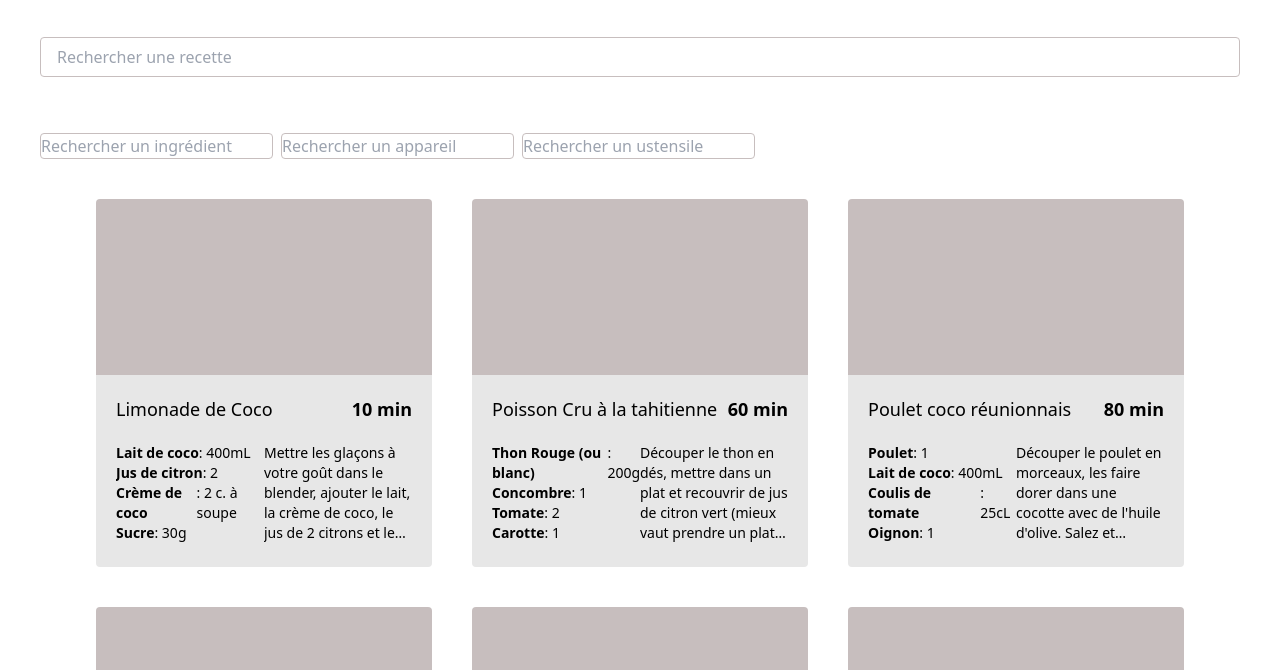
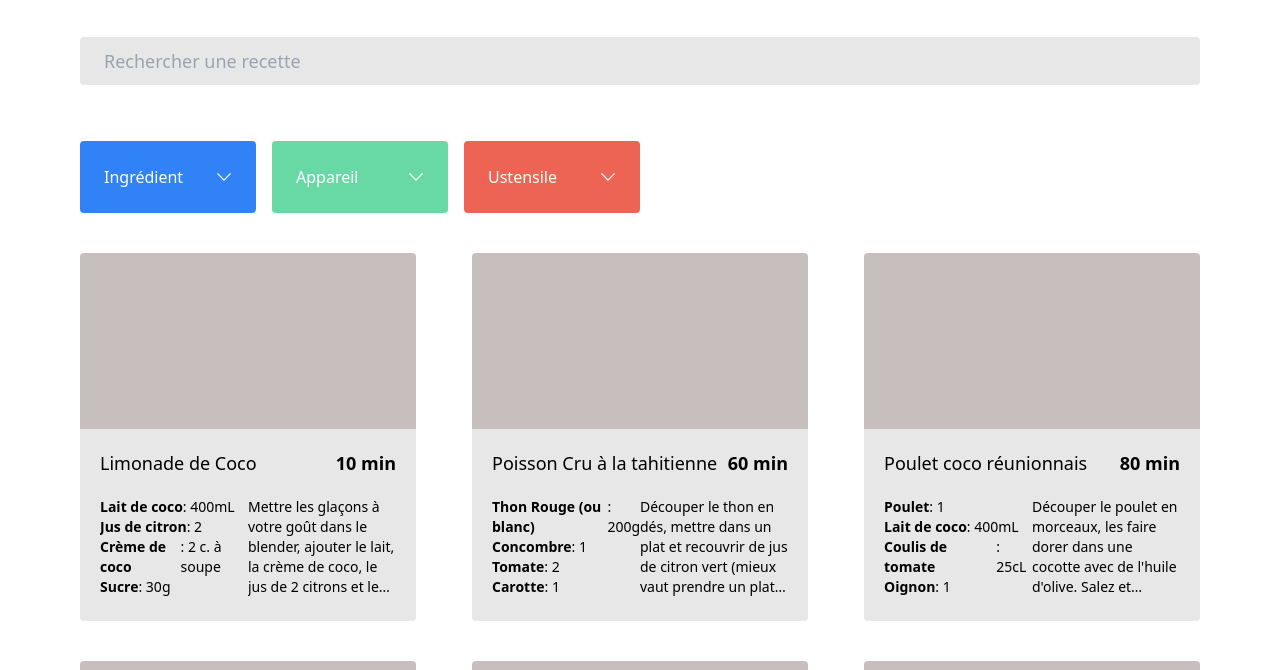
Before and after one commit to cbergon/OpenClassrooms-P7-LesPetitsPlats, a website: page index.html in a window 1280 px wide. Shown: the part 130-800 px from the top of the page. Drawn offline with Linux system fonts and the light colour scheme.

Commit message:
style: filters displayed as expected

```diff
--- a/index.css
+++ b/index.css
@@ -1,8 +1,3 @@
 @tailwind base;
 @tailwind components;
 @tailwind utilities;
-
-
-input {
-    @apply border outline-none border-secondaryGreyDark focus: ring-2 focus:ring-secondaryGreyDark focus:border-transparent focus-visible:outline-none focus-visible:ring-2 focus-visible:ring-secondaryGreyDark focus-visible:border-transparent;
-}
--- a/index.html
+++ b/index.html
@@ -11,7 +11,7 @@
     <title>Les Petits Plats</title>
   </head>
   <body>
-    <header class="p-10 flex justify-center w-full">
+    <header class="flex justify-center w-full p-10">
       <img
         width="250px"
         height="93px"
@@ -25,6 +25,7 @@
     </main>
     <script src="data/recipes.js"></script>
     <script src="scripts/Model.js"></script>
+    <script src="scripts/utils/string.js"></script>
     <script src="scripts/views/Search.js"></script>
     <script src="scripts/views/RecipeCard.js"></script>
     <script src="scripts/views/RecipesView.js"></script>
--- a/scripts/Model.js
+++ b/scripts/Model.js
@@ -21,7 +21,7 @@ class Model {
             (acc, recipe) => [
               ...acc,
               ...recipe.ingredients.map((ingredient) =>
-                this.capitalise(ingredient.ingredient)
+                capitalise(ingredient.ingredient)
               ),
             ],
             []
@@ -29,13 +29,11 @@ class Model {
         )
       ).sort(),
       appliances: Array.from(
-        new Set(this.recipes.map((recipe) => this.capitalise(recipe.appliance)))
+        new Set(this.recipes.map((recipe) => capitalise(recipe.appliance)))
       ).sort(),
       tools: Array.from(
         new Set(
-          this.recipes.flatMap((recipe) =>
-            recipe.ustensils.map(this.capitalise)
-          )
+          this.recipes.flatMap((recipe) => recipe.ustensils.map(capitalise))
         )
       ).sort(),
     };
@@ -50,10 +48,10 @@ class Model {
 
     const newRecipes = filteredRecipes.filter((recipe) => {
       const possibilities = [
-        this.slugify(recipe.name),
-        this.slugify(recipe.description),
+        slugify(recipe.name),
+        slugify(recipe.description),
         ...recipe.ingredients.map((ingredient) =>
-          this.slugify(ingredient.ingredient)
+          slugify(ingredient.ingredient)
         ),
       ];
 
@@ -66,10 +64,10 @@ class Model {
 
     // for (let recipe of filteredRecipes) {
     //   const possibilities = [
-    //     this.slugify(recipe.name),
-    //     this.slugify(recipe.description),
+    //     slugify(recipe.name),
+    //     slugify(recipe.description),
     //     ...recipe.ingredients.map((ingredient) =>
-    //       this.slugify(ingredient.ingredient)
+    //       slugify(ingredient.ingredient)
     //     ),
     //   ];
     //   for (let possibility of possibilities) {
@@ -104,7 +102,7 @@ class Model {
   }
 
   setGlobalSearch(_, value) {
-    this.globalSearch = this.slugify(value);
+    this.globalSearch = slugify(value);
   }
 
   setFilter(type, value) {
@@ -116,17 +114,4 @@ class Model {
   removeFilter(type, value) {
     this.filters[type] = this.filters[type].filter((item) => item !== value);
   }
-
-  capitalise(str) {
-    return `${str.substring(0, 1).toUpperCase()}${str
-      .substring(1)
-      .toLowerCase()}`;
-  }
-
-  slugify(str) {
-    return str
-      .toLowerCase()
-      .normalize("NFD")
-      .replace(/\p{Diacritic}/gu, "");
-  }
 }
--- /dev/null
+++ b/scripts/utils/string.js
@@ -0,0 +1,12 @@
+function capitalise(str) {
+  return `${str.substring(0, 1).toUpperCase()}${str
+    .substring(1)
+    .toLowerCase()}`;
+}
+
+function slugify(str) {
+  return str
+    .toLowerCase()
+    .normalize("NFD")
+    .replace(/\p{Diacritic}/gu, "");
+}
--- a/scripts/views/RecipesView.js
+++ b/scripts/views/RecipesView.js
@@ -4,7 +4,7 @@ class RecipesView {
     this.recipesContainer.classList.add(
       "flex",
       "flex-wrap",
-      "justify-center",
+      "justify-between",
       "gap-10",
       "p-10"
     );
--- a/scripts/views/Search.js
+++ b/scripts/views/Search.js
@@ -12,14 +12,30 @@ class Search {
 
   init(availableFilters) {
     this.availableFilters = availableFilters;
-    this.searchContainer.classList.add("flex", "flex-col", "gap-5", "w-full");
+    this.searchContainer.classList.add(
+      "flex",
+      "flex-col",
+      "gap-5",
+      "w-full",
+      "px-10"
+    );
 
     // #region search bar
     const searchBarContainer = document.createElement("div");
     searchBarContainer.classList.add("flex", "justify-center", "w-full");
 
     const searchInput = document.createElement("input");
-    searchInput.classList.add("h-10", "px-4", "rounded", "w-full");
+    searchInput.classList.add(
+      "h-10",
+      "p-6",
+      "rounded",
+      "w-full",
+      "bg-secondaryGrey",
+      "border-none",
+      "text-black",
+      "text-lg",
+      "text-opacity-25"
+    );
     searchInput.placeholder = "Rechercher une recette";
     searchInput.addEventListener("input", (event) => {
       let value = "";
@@ -41,7 +57,7 @@ class Search {
 
     // #region filter tags
     this.filterTagsWrapper = document.createElement("div");
-    this.filterTagsWrapper.classList.add("flex", "gap-2", "p-2");
+    this.filterTagsWrapper.classList.add("flex", "gap-2", "py-2");
     this.filterTagsWrapper.setAttribute("id", "tags-wrapper");
     // #endregion
 
@@ -78,9 +94,10 @@ class Search {
     // #endregion
   }
 
+  // generates tag displaying active filters
   genTag(type, filter) {
     const tag = document.createElement("div");
-    const bgColor = `bg-${this.getColor(type)}`;
+    const bgColor = this.getColor(type);
     tag.classList.add(
       "flex",
       "items-center",
@@ -109,10 +126,49 @@ class Search {
     return tag;
   }
 
+  // generates a button that activate the filter's input
+  genButton(type) {
+    const button = document.createElement("button");
+    button.setAttribute("id", `filter-${type}`);
+    button.classList.add(
+      "text-white",
+      "p-6",
+      "rounded",
+      "w-44",
+      "flex",
+      "justify-between",
+      "items-center",
+      this.getColor(type)
+    );
+    button.textContent = capitalise(this.translations[type]);
+
+    const icon = document.createElement("img");
+    icon.classList.add("w-4");
+    icon.setAttribute("src", "assets/down-arrow-svgrepo-com.svg");
+    icon.setAttribute("type", "image/svg");
+    icon.setAttribute("alt", "dropdown-arrow");
+
+    button.appendChild(icon);
+
+    return button;
+  }
+
+  // generates an input activated by a button and displaying a datalist
   genInput(type) {
+    const width = type === "ingredients" ? "w-[1000px]" : "w-96";
     const input = document.createElement("input");
-    input.setAttribute("list", `${type}-filter`);
-    input.classList.add("w-96", "rounded");
+    input.setAttribute("list", "");
+    input.setAttribute("autocomplete", "off");
+    input.classList.add(
+      width,
+      "rounded-t",
+      "placeholder-white",
+      "text-bold",
+      "text-white",
+      "p-6",
+      "focus-visible:outline-none",
+      this.getColor(type)
+    );
     input.placeholder = `Rechercher un ${this.translations[type]}`;
     input.addEventListener("change", (event) => {
       const value = event.target.value;
@@ -128,36 +184,113 @@ class Search {
         event.target.value = "";
       }
     });
-    return input;
+
+    const icon = document.createElement("img");
+    icon.classList.add(
+      "w-4",
+      "absolute",
+      "z-10",
+      "right-6",
+      "top-6",
+      "cursor-pointer"
+    );
+    icon.setAttribute("id", `close-${type}`);
+    icon.setAttribute("src", "assets/up-arrow-svgrepo-com.svg");
+    icon.setAttribute("type", "image/svg");
+    icon.setAttribute("alt", "dropdown-arrow");
+    icon.classList.add("absolute");
+    icon.addEventListener("click", () => {
+      this.toggleFilter(true, type);
+    });
+
+    const wrapper = document.createElement("div");
+    wrapper.setAttribute("id", `input-${type}`);
+    wrapper.classList.add("hidden", "relative");
+    wrapper.appendChild(input);
+    wrapper.appendChild(icon);
+    return wrapper;
   }
 
+  // generates a datalist with the different options from each filter list
   genDataList(type) {
+    const width = type === "ingredients" ? "w-[1000px]" : "w-96";
+    const color = this.getColor(type);
+
     const dataList = document.createElement("datalist");
-    dataList.setAttribute("id", `${type}-filter`);
+    dataList.setAttribute("id", `datalist-${type}`);
+    dataList.classList.add(
+      "hidden",
+      "flex",
+      "flex-col",
+      "flex-wrap",
+      "absolute",
+      width,
+      "max-h-[1050px]",
+      "gap-y-2",
+      "gap-x-4",
+      "px-8",
+      "pb-8",
+      "top-18",
+      "left-0",
+      "rounded-b",
+      color
+    );
 
     const options = this.availableFilters[type].map((ig) => {
       const option = document.createElement("option");
+      option.classList.add(color, "text-white", "min-w-40");
       option.setAttribute("value", ig);
+      option.textContent = ig;
       return option;
     });
     dataList.append(...options);
     return dataList;
   }
 
-  genFilter(type) {
-    return [this.genInput(type), this.genDataList(type)];
+  // opens dropdown to filter dataLists
+  toggleFilter(isFilterOpened, type) {
+    const button = document.querySelector(`#filter-${type}`);
+    const input = document.querySelector(`#input-${type}`);
+    const dataList = document.querySelector(`#datalist-${type}`);
+    if (isFilterOpened) {
+      button.style.display = "flex";
+      input.style.display = "none";
+      dataList.style.display = "none";
+    } else {
+      button.style.display = "none";
+      input.style.display = "block";
+      dataList.style.display = "flex";
+    }
   }
 
+  // put together the 3 different elements composing the filter feature
+  genFilter(type) {
+    const button = this.genButton(type);
+    const input = this.genInput(type);
+    const dataList = this.genDataList(type);
+
+    button.addEventListener("click", () => {
+      this.toggleFilter(false, type);
+    });
+
+    const inputWrapper = document.createElement("div");
+    inputWrapper.classList.add("relative", "w-max");
+    inputWrapper.append(input, dataList);
+
+    return [button, inputWrapper];
+  }
+
+  // returns a background colour according the filter type
   getColor(type) {
     switch (type) {
       case "ingredients":
-        return "secondaryBlue";
+        return "bg-secondaryBlue";
       case "appliances":
-        return "secondaryGreen";
+        return "bg-secondaryGreen";
       case "tools":
-        return "secondaryOrange";
+        return "bg-secondaryOrange";
       default:
-        return "secondaryGrey";
+        return "bg-secondaryGrey";
     }
   }
 }
```
Also changed, not shown: assets/down-arrow-svgrepo-com.svg (added), assets/up-arrow-svgrepo-com.svg (added), dist/output.css.
